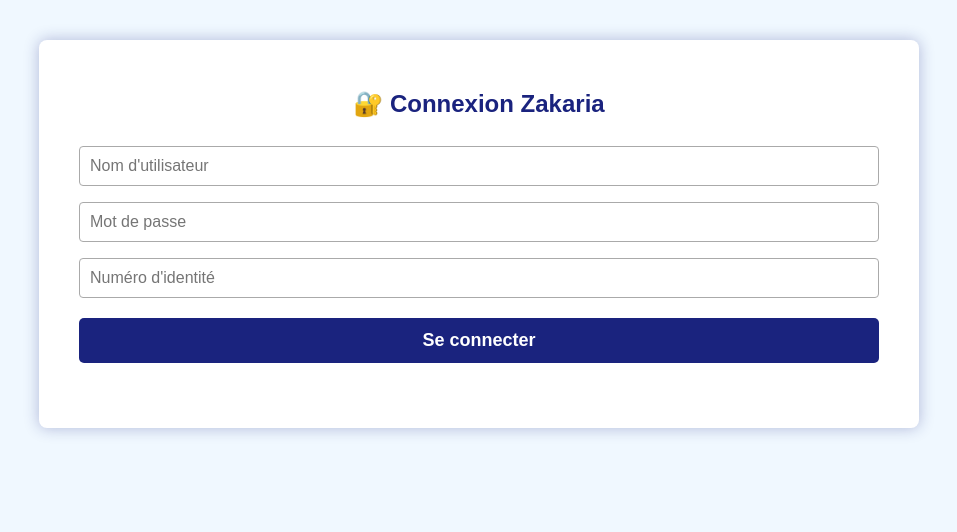
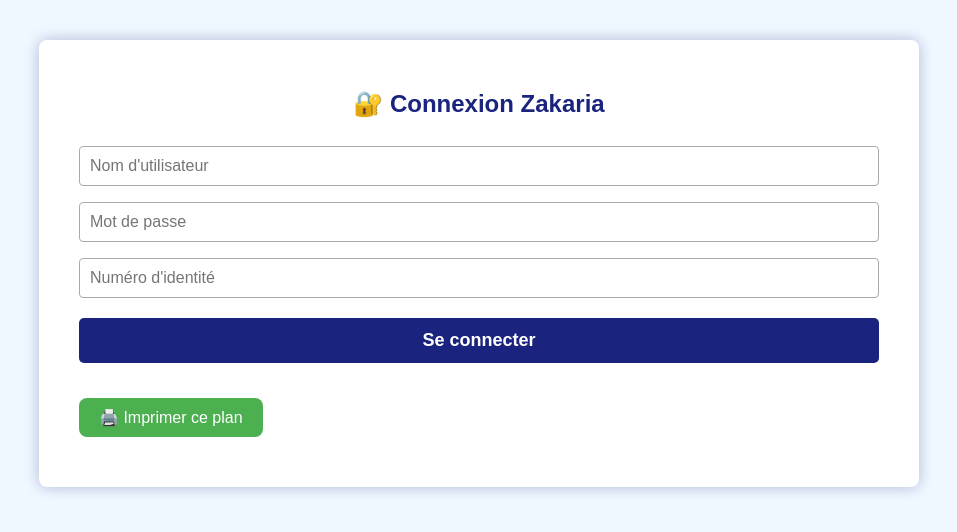
Before and after one commit to trustpdf-afrique/index.html, a plain HTML site: page index.html in a window 1280 px wide. Shown: the whole page, without its empty margins (161-1118 px from the left). Drawn offline with Linux system fonts and the light colour scheme.

Commit message:
Update index.html

```diff
--- a/index.html
+++ b/index.html
@@ -116,8 +116,19 @@
       <button onclick="verifierConnexion()">Se connecter</button>
       <div class="error" id="error"></div>
     </div>
-
-    <!-- SECTION BULLETIN -->
+    <button onclick="window.print()" style="
+  background-color: #4caf50;
+  color: white;
+  padding: 10px 20px;
+  font-size: 16px;
+  border: none;
+  border-radius: 8px;
+  margin-bottom: 20px;
+  cursor: pointer;
+">
+  🖨️ Imprimer ce plan
+    </button>
+      <!-- SECTION BULLETIN -->
     <div id="bulletin-section" style="display:none;">
       <h2>📘 Bulletin de Zakaria - Calcul Automatique</h2>
       <table id="bulletin">
```
